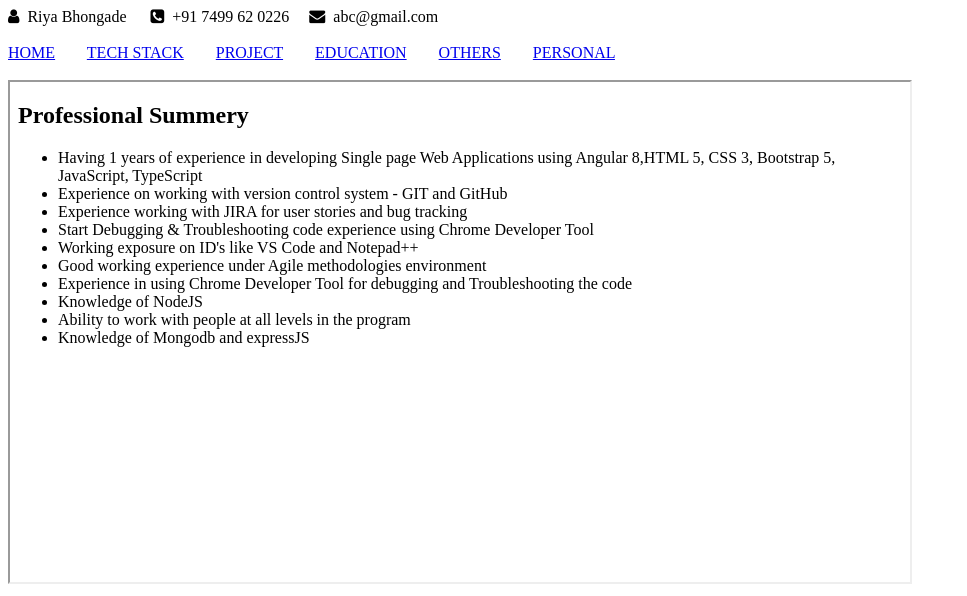
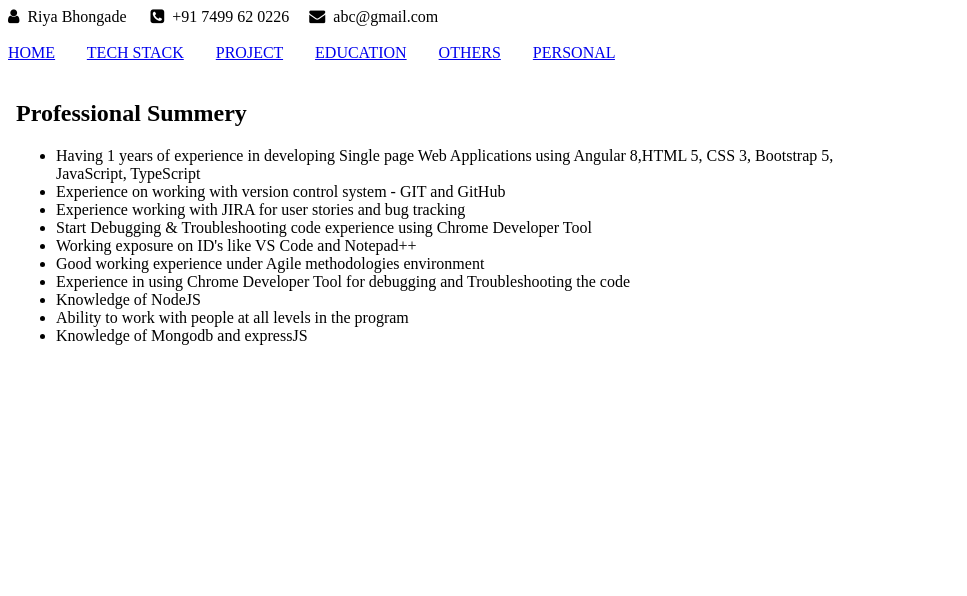
Before and after one commit to bhongaderiya01/Myprofile, a plain HTML site: page index.html in a window 1280 px wide. Shown: the top 596 px of the page, without its empty margins (0-967 px from the left). Drawn offline with Linux system fonts and the light colour scheme.

Commit message:
modify index page
modify index page

```diff
--- a/index.html
+++ b/index.html
@@ -31,7 +31,7 @@
 <br />
 <!-- main section -->
 
-    <iframe src="home.html"  width="900px" height="500px" name="myFrame">
+    <iframe src="home.html"  width="900px" height="500px" name="myFrame" frameborder="0">
     </iframe>
     <br>
     <br>
```
